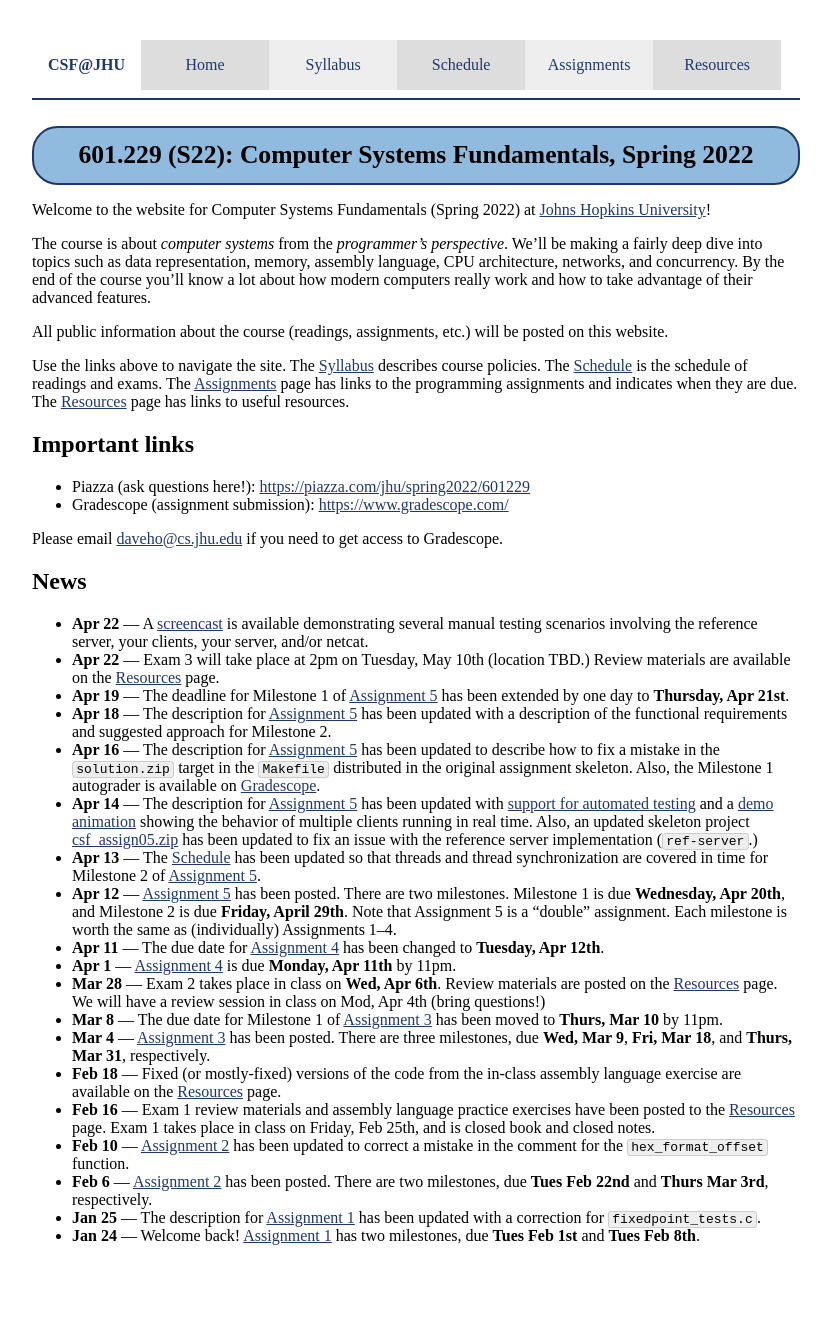
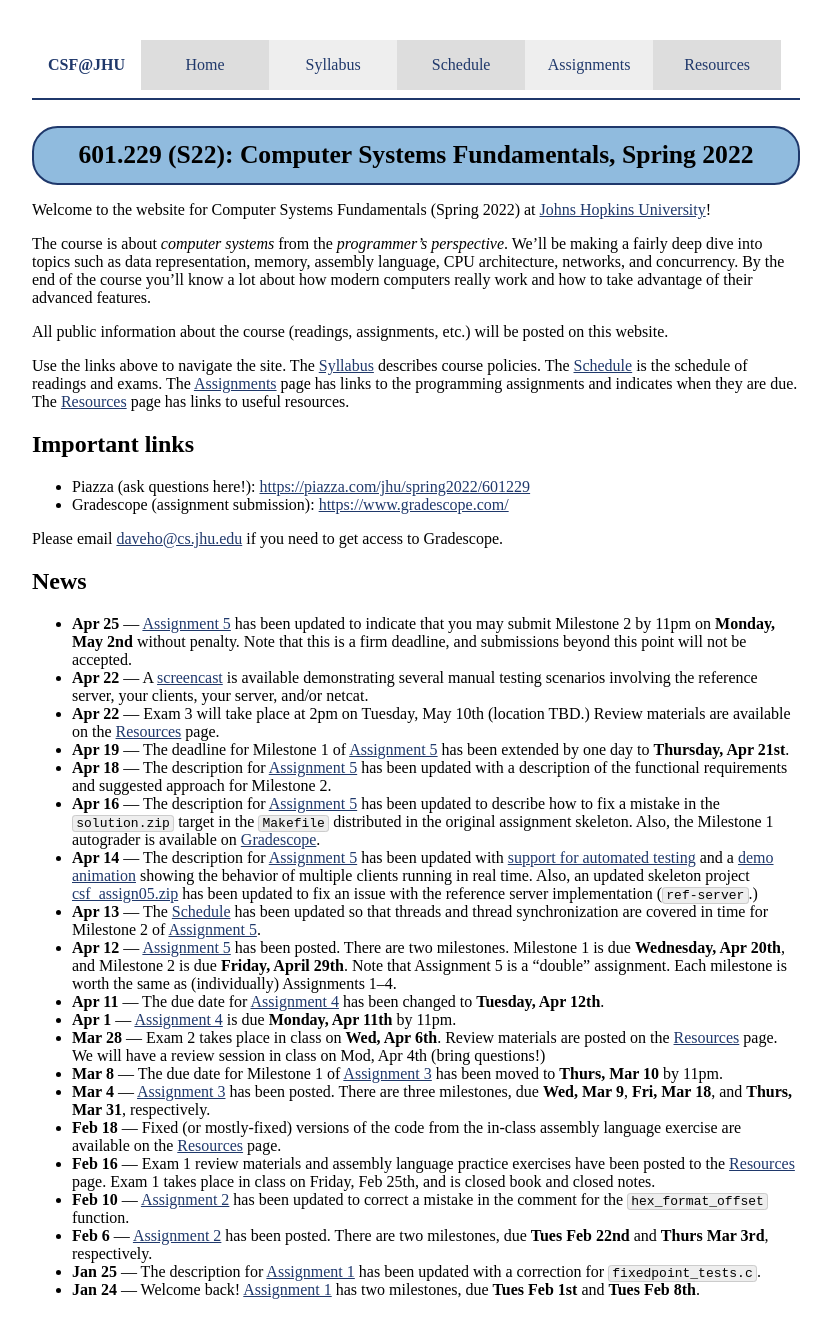
Before and after one commit to jhucsf/spring2022, a Jekyll site: the page built from index.md, in a window 1280 px wide. Shown: the whole page, without its empty margins (224-1055 px from the left). Built offline with Jekyll 4.4.1, drawn with Linux system fonts in a browser that asks for light colours; before the commit the page ends 1277 px from its top, so only the background shows below that.

Commit message:
mention that a5ms2 submissions will be accepted until 11pm Mon 5/2

```diff
--- a/index.md
+++ b/index.md
@@ -32,6 +32,10 @@ Please email <daveho@cs.jhu.edu> if you need to get access to Gradescope.
 
 ## News
 
+* **Apr 25** — [Assignment 5](assign/assign05.html) has been updated to
+  indicate that you may submit Milestone 2 by 11pm on **Monday, May 2nd**
+  without penalty. Note that this is a firm deadline, and submissions
+  beyond this point will not be accepted.
 * **Apr 22** — A [screencast](https://jh.hosted.panopto.com/Panopto/Pages/Viewer.aspx?id=3d9460a0-eca0-487b-8609-ae7f01050601) is available demonstrating
   several manual testing scenarios involving the reference server,
   your clients, your server, and/or netcat.
```
Also changed, not shown: assign/assign05.md (+4 -1 lines).
